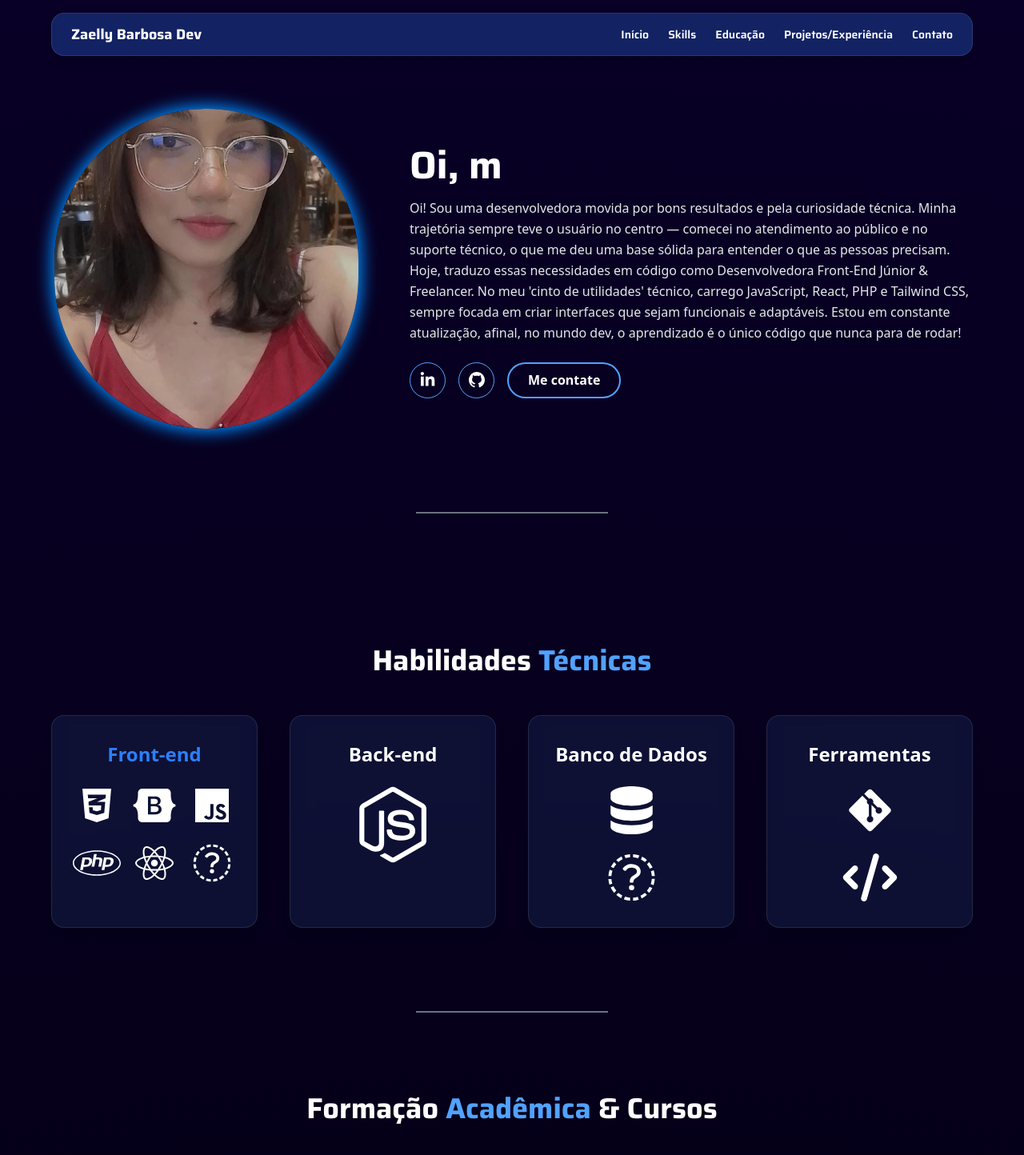
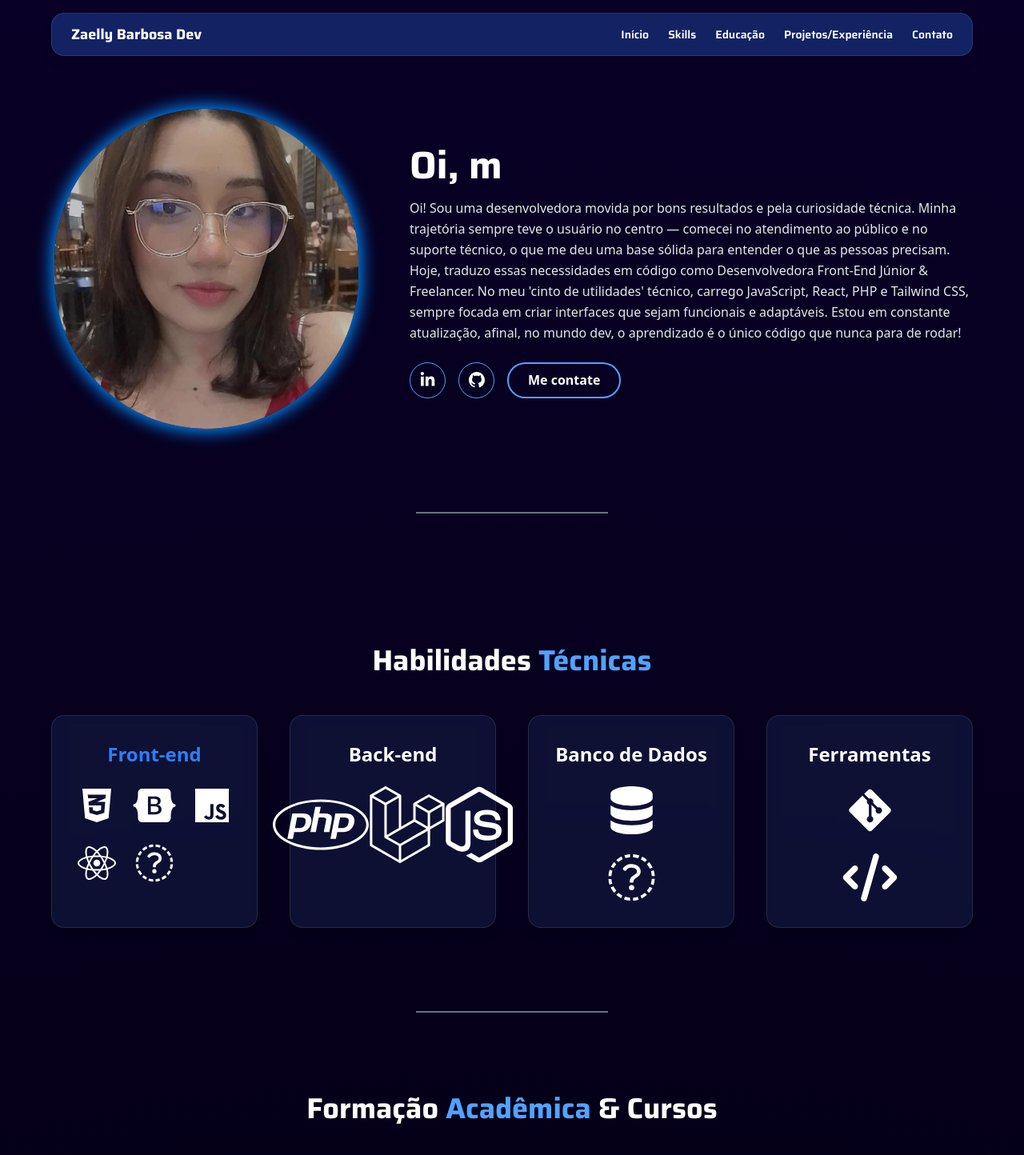
Before and after one commit to zaelly/portf-lio, a React (Vite) app: page / in a window 1280 px wide. Shown: the top 1444 px of the page at 80% size. Built offline with nearby package versions, Linux system fonts and the light colour scheme; a web font is replaced by a local one.

Commit message:
icons adicionais

```diff
--- a/index.html
+++ b/index.html
@@ -9,6 +9,7 @@
     <script src="https://cdnjs.cloudflare.com/ajax/libs/font-awesome/7.0.1/js/brands.min.js" integrity="sha512-1oGeXc5l4herTE3V53KHlBbraV/KLHfpqCNjqhT/A6xcxXXhZa+TaXRKDMn/cCXWfWyo+JheaQDcd0n1HTLkkg==" crossorigin="anonymous" referrerpolicy="no-referrer"></script>
     <link rel="stylesheet" href="https://cdnjs.cloudflare.com/ajax/libs/font-awesome/7.0.1/css/svg-with-js.min.css" integrity="sha512-KP5ksKgJgqZoPDFb3uoE2KZiyr7n3xt+Sp6WGuCVBracF4/ccuZ/uKzuTyGL0G2dzInIs0Oz6I4nX643bIeVDg==" crossorigin="anonymous" referrerpolicy="no-referrer" />
     <link rel="preconnect" href="https://fonts.gstatic.com" crossorigin>
+    <link rel="stylesheet" href="https://cdnjs.cloudflare.com/ajax/libs/font-awesome/6.5.1/css/all.min.css">
     <script src="https://cdnjs.cloudflare.com/ajax/libs/font-awesome/7.0.1/js/all.min.js" integrity="sha512-6BTOlkauINO65nLhXhthZMtepgJSghyimIalb+crKRPhvhmsCdnIuGcVbR5/aQY2A+260iC1OPy1oCdB6pSSwQ==" crossorigin="anonymous" referrerpolicy="no-referrer"></script>
     <link rel="stylesheet" href="https://cdnjs.cloudflare.com/ajax/libs/font-awesome/7.0.1/css/brands.min.css" integrity="sha512-WxpJXPm/Is1a/dzEdhdaoajpgizHQimaLGL/QqUIAjIihlQqlPQb1V9vkGs9+VzXD7rgI6O+UsSKl4u5K36Ydw==" crossorigin="anonymous" referrerpolicy="no-referrer" />
     <link rel="stylesheet" href="https://cdnjs.cloudflare.com/ajax/libs/font-awesome/7.0.1/css/all.min.css" integrity="sha512-2SwdPD6INVrV/lHTZbO2nodKhrnDdJK9/kg2XD1r9uGqPo1cUbujc+IYdlYdEErWNu69gVcYgdxlmVmzTWnetw==" crossorigin="anonymous" referrerpolicy="no-referrer" />
--- a/src/components/Introduction.jsx
+++ b/src/components/Introduction.jsx
@@ -20,7 +20,7 @@ const Introduction = ({setOpen}) => {
             className="flex w-[260px] h-[260px] sm:w-[320px] sm:h-[320px] md:w-[380px] md:h-[400px] rounded-full overflow-hidden items-center justify-center"
             style={{ boxShadow: "0 0 20px 4px rgba(0, 140, 255, 1)" }}
         >
-            <img src={perfil} alt="foto de perfil" className="object-cover w-full h-full" />
+            <img src={perfil} alt="foto de perfil" className="object-cover w-full h-full object-[50%_20%]" />
         </div>
 
         {/* Texto */}
--- a/src/components/Skills.jsx
+++ b/src/components/Skills.jsx
@@ -1,21 +1,22 @@
 import React from 'react'
 
 const Skills = () => {
-    const techStacks ={
+    const techStacks = {
         frontend: [
           { name: "CSS", icon: "fa-brands fa-css3-alt" },
           { name: "Bootstrap", icon: "fa-brands fa-bootstrap" },
           { name: "JavaScript", icon: "fa-brands fa-js" },
-        { name: "PHP", icon: "fa-brands fa-php" },
           { name: "React", icon: "fa-brands fa-react" },
           { name: "Tailwind", icon: "fa-brands fa-tailwind" },
         ],
         backend: [
+        { name: "PHP", icon: "fa-brands fa-php" },
+        { name: "Laravel", icon: "fa-brands fa-laravel" },
         { name: "Node.js", icon: "fa-brands fa-node-js" },
       ],
         database: [
         { name: "MySQL", icon: "fa-solid fa-database" },
-        { name: "MongoDB", icon: "fa-brands fa-mongodb" },
+        { name: "MongoDB", icon: "fa-brands fa-mongodb" }
         ],
         tools: [
         { name: "Git", icon: "fa-brands fa-git-alt" },
```
Lines whose indentation alone changed are shown as unchanged.
